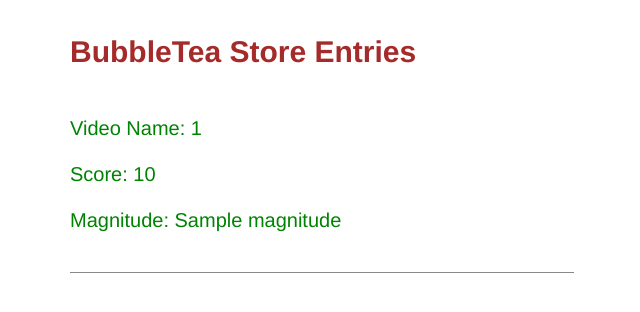
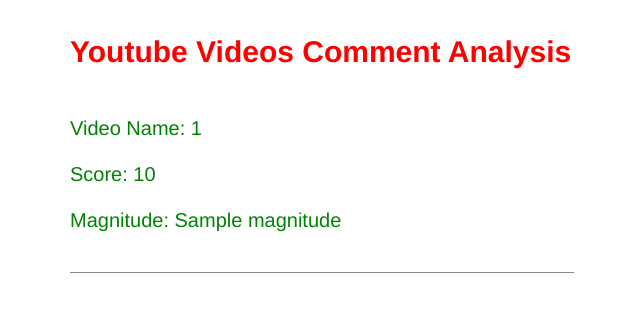
Before and after one commit to UtsavRaychaudhuri/Youtube-Comment-Sentiment-Analysis, a Flask app: template final/templates/view.html in a window 1280 px wide. Shown: the top 312 px of the page, without its empty margins (318-958 px from the left). Run offline with Flask 2, Linux system fonts and the light colour scheme; the template is opened without the code that fills it: most values are stand-ins (such as "Sample title", 1, 10 or a date in 2020).

Commit message:
Changing view.html

```diff
--- a/final/templates/view.html
+++ b/final/templates/view.html
@@ -1,7 +1,7 @@
 <html>
 {% extends "layout.html" %}
 {% block content %}
-<h2 style="color:brown">BubbleTea Store Entries</h2>
+<h2 style="color:red">Youtube Videos Comment Analysis</h2>
     {% for entry in comment_analysis.items() %}
         <p class=entry>
          <br>Video Name: {{entry[0]}} </br>
```
